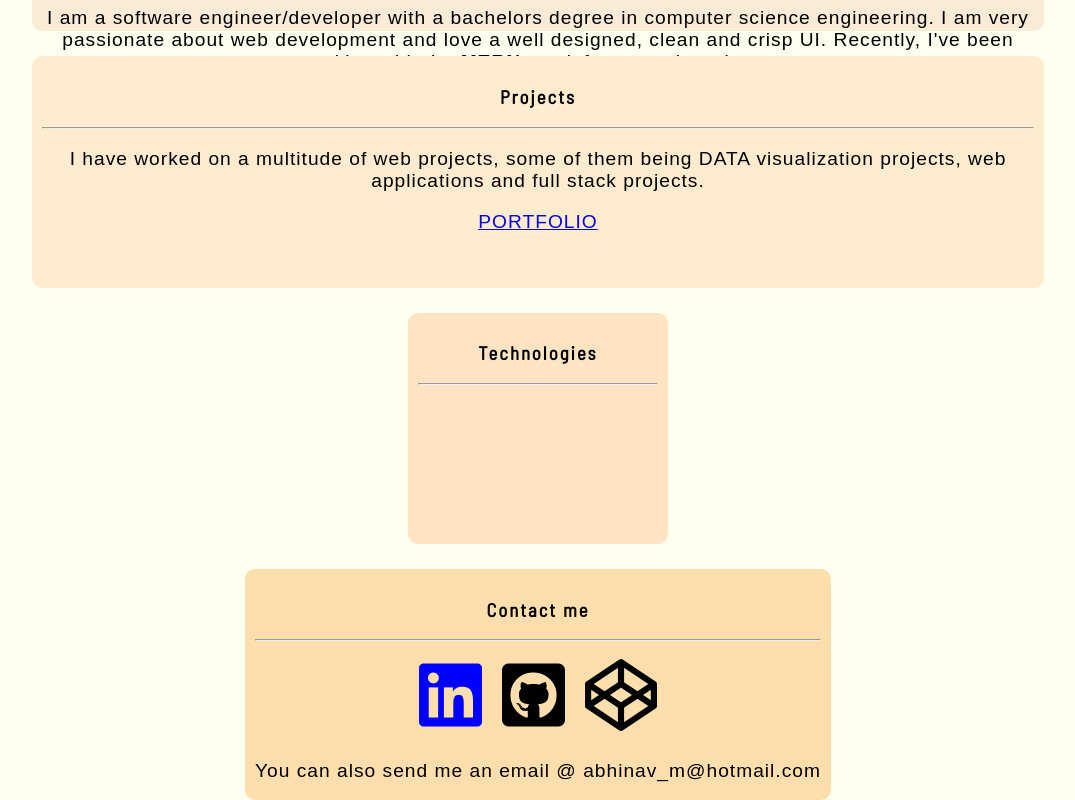
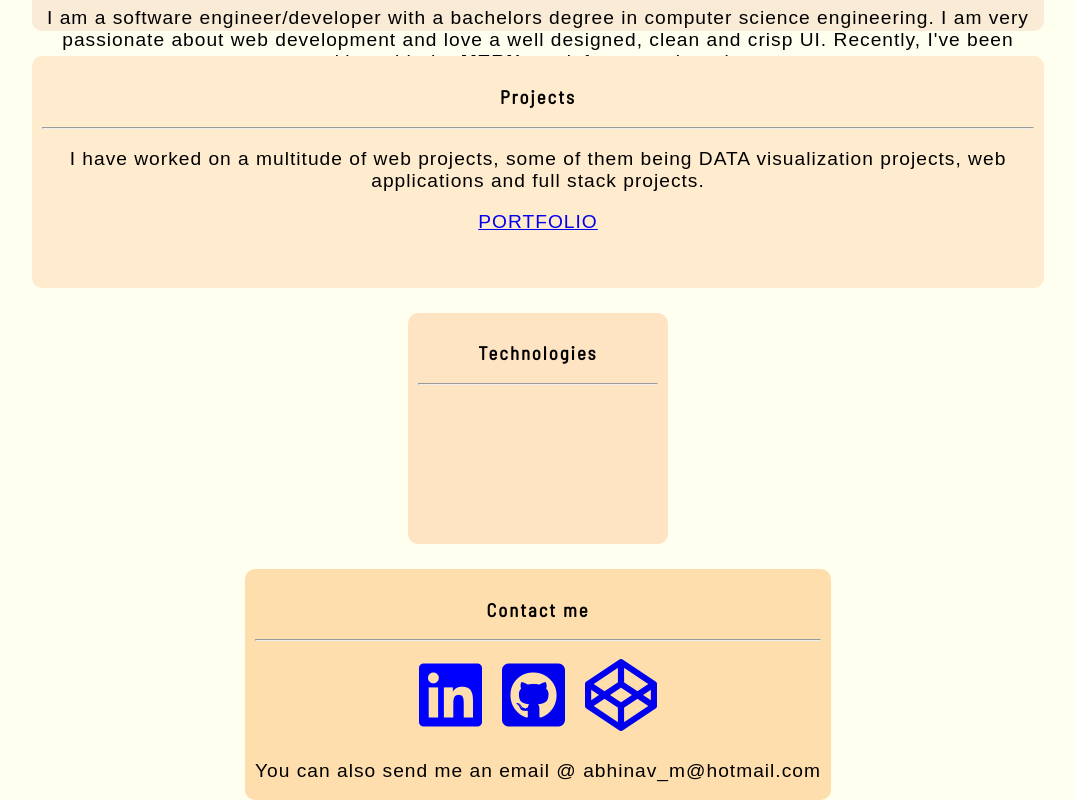
Before and after one commit to abhinav-m/personal-portfolio, a React app: page / in a window 1280 px wide. Shown: the part 529-1329 px from the top of the page, without its empty margins (102-1177 px from the left). Built offline with nearby package versions, Linux system fonts and the light colour scheme; some icons are missing; a web font is replaced by a local one.

Commit message:
Added code in personal portfolio

```diff
--- a/src/components/Landing/Contact.js
+++ b/src/components/Landing/Contact.js
@@ -11,18 +11,20 @@ const Contact = () => {
       <h3>Contact me</h3>
       <hr />
       <div className="icons">
-        <i style={style} className="fab fa-linkedin">
-          <a
-            href="https://www.linkedin.com/in/abhinav-mishra-78228a119/"
-            target="_blank"
-          />
-        </i>
-        <i className="fab fa-github-square">
-          <a href="https://github.com/abhinav-m" target="_blank" />
-        </i>
-        <i className="fab fa-codepen">
-          <a href="https://codepen.io/abhinavthinktank/" target="_blank" />
-        </i>
+        <a
+          href="https://www.linkedin.com/in/abhinav-mishra-78228a119/"
+          target="_blank"
+        >
+          <i style={style} className="fab fa-linkedin" />
+        </a>
+
+        <a href="https://github.com/abhinav-m" target="_blank">
+          <i className="fab fa-github-square" />
+        </a>
+
+        <a href="https://codepen.io/abhinavthinktank/" target="_blank">
+          <i className="fab fa-codepen" />
+        </a>
       </div>
       <p> {contactInfo}</p>
     </div>
```
